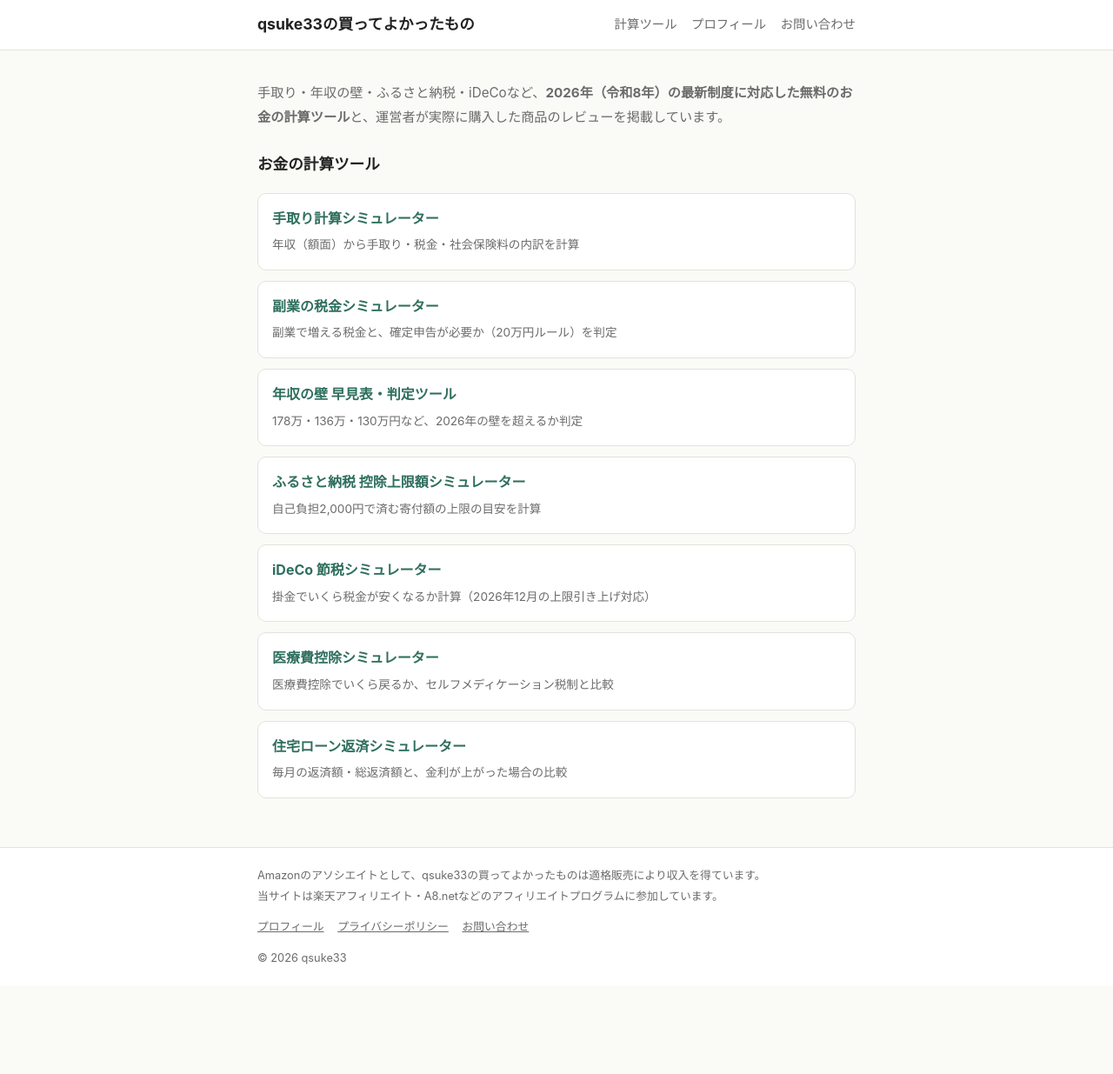
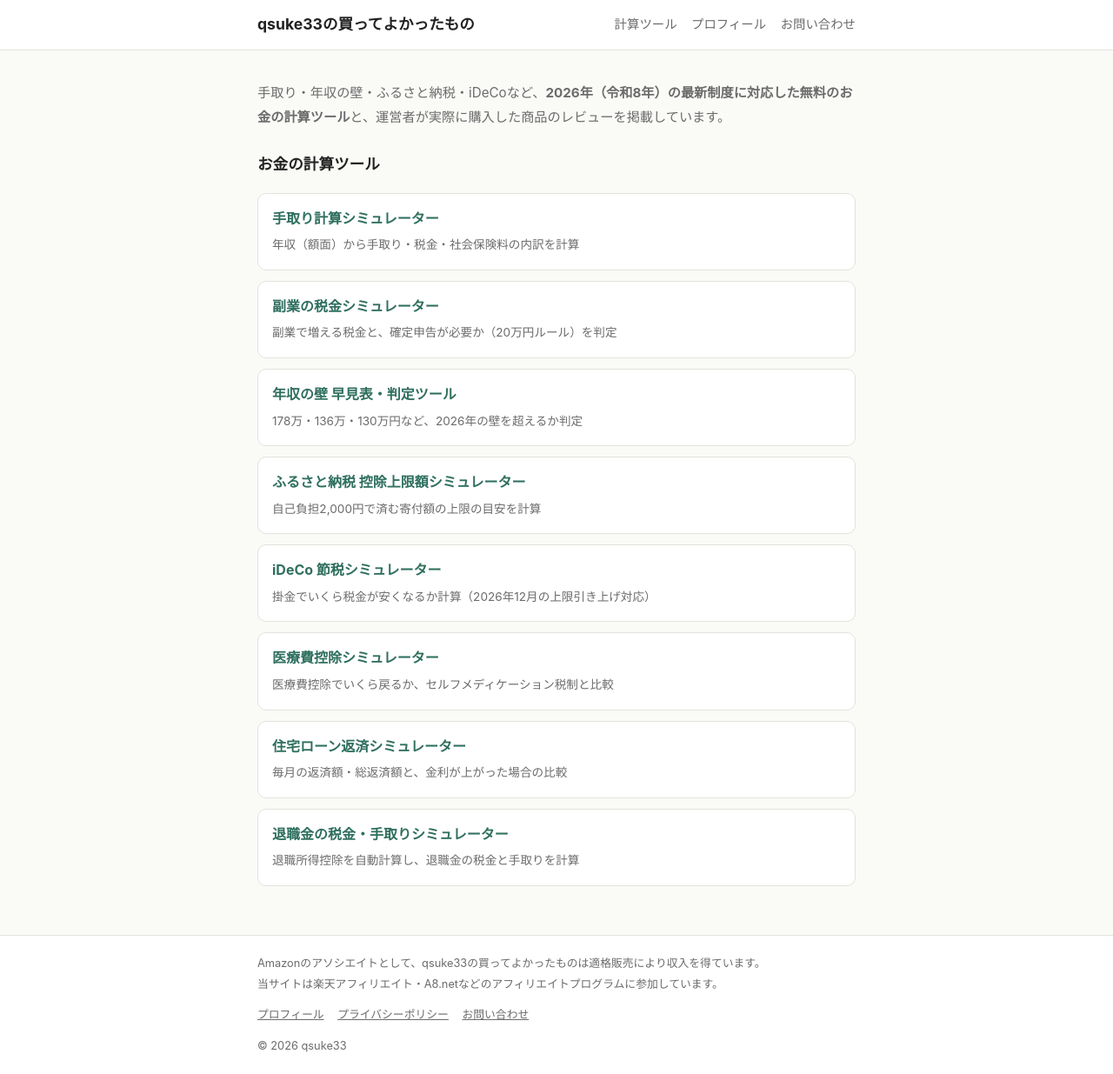
Before and after one commit to qsuke33/qsuke33.github.io, a Jekyll site: the page built from index.html, in a window 1280 px wide. Shown: the whole page at 87% size. Built offline with Jekyll 4.4.1, drawn with Linux system fonts in a browser that asks for light colours; before the commit the page ends 1134 px from its top, so only the background shows below that; part of the change alters nothing that is shown.

Commit message:
退職金の税金・手取りシミュレーターを追加
Co-Authored-By: Claude Opus 5.5 <noreply@anthropic.com>
Claude-Session: https://claude.ai/code/session_01Tt461ja138dTReBfTp5nKs

```diff
--- a/_data/tools.yml
+++ b/_data/tools.yml
@@ -21,3 +21,6 @@
 - url: /tools/loan/
   name: 住宅ローン返済シミュレーター
   summary: 毎月の返済額・総返済額と、金利が上がった場合の比較
+- url: /tools/taishokukin/
+  name: 退職金の税金・手取りシミュレーター
+  summary: 退職所得控除を自動計算し、退職金の税金と手取りを計算
--- /dev/null
+++ b/tools/taishokukin.html
@@ -0,0 +1,100 @@
+---
+layout: default
+title: 退職金の税金・手取りシミュレーター【退職所得控除を自動計算】
+description: 退職金の額と勤続年数から、退職所得控除・所得税・住民税・手取り額を計算します。勤続5年以下の短期退職手当や、申告書を出さなかった場合の源泉徴収（20.42%）との比較にも対応。
+permalink: /tools/taishokukin/
+---
+<article class="page tool">
+  <nav class="crumbs"><a href="{{ '/' | relative_url }}">ホーム</a> › <a href="{{ '/tools/' | relative_url }}">計算ツール</a></nav>
+  <h1 class="post-title">退職金の税金・手取りシミュレーター</h1>
+  <p class="tool-lead">退職金（退職一時金）の額と勤続年数を入れると、<strong>かかる税金と手取り額</strong>を計算します。退職金は税金がとても優遇されていて、多くの人はほとんど税金がかかりません。入力内容はこの端末の中だけで計算し、どこにも送信しません。</p>
+
+  <form id="calc" class="tool-form" onsubmit="return false">
+    <label>退職金の額（額面）
+      <span class="field"><input id="amount" type="number" inputmode="numeric" min="0" step="10" value="2000"> 万円</span>
+    </label>
+    <label>勤続年数
+      <span class="field"><input id="years" type="number" inputmode="numeric" min="1" max="60" step="1" value="30"> 年</span>
+      <small>1年未満の端数は切り上げます（例：22年3か月 → 23年）。</small>
+    </label>
+    <label class="check"><input id="disabled" type="checkbox"> 障害者になったことが直接の原因で退職した</label>
+  </form>
+
+  <section class="tool-result" aria-live="polite">
+    <p class="result-label">退職金の手取り額</p>
+    <p class="result-value"><span id="net">—</span><span class="unit">円</span></p>
+    <p id="result-note" class="result-note"></p>
+    <table class="result-table"><tbody id="breakdown"></tbody></table>
+  </section>
+
+  <div class="post-body">
+    <h2>退職金の税金のしくみ</h2>
+    <p class="formula">課税される額 ＝（退職金 − 退職所得控除）× 1/2</p>
+    <ul>
+      <li><strong>退職所得控除</strong>：勤続20年以下は「40万円×勤続年数」（最低80万円）、20年を超えると「800万円＋70万円×（勤続年数−20年）」。</li>
+      <li>控除を引いた残りの<strong>半分だけ</strong>に税金がかかり、給与など他の所得とは別に計算します（分離課税）。</li>
+      <li>勤続5年以下の場合、控除後の額のうち<strong>300万円を超える部分は半分になりません</strong>（短期退職手当等）。役員として5年以下勤めた場合は全額が半分になりません（このツールは役員以外を前提にしています）。</li>
+    </ul>
+
+    <h2>「退職所得の受給に関する申告書」を必ず出す</h2>
+    <p>会社にこの申告書を出せば、上の計算どおりの税金が天引きされ、<strong>確定申告は不要</strong>です。出さないと、退職金の<strong>20.42%</strong>が一律で源泉徴収されてしまいます（払いすぎた分は確定申告で戻ります）。</p>
+
+    <h2>注意点</h2>
+    <ul>
+      <li>同じ年に複数の会社から退職金を受け取る場合や、前年以前に受け取った退職金・iDeCoなどの一時金と勤続期間が重なる場合は、控除額が調整されます。</li>
+      <li>企業年金を「年金」として分割で受け取る分は、このツールの対象外です（公的年金等の雑所得になります）。</li>
+      <li>住民税は標準税率（10%）で計算しています。</li>
+    </ul>
+    <p class="updated">最終更新：2026年11月27日</p>
+  </div>
+  {% include related-tools.html %}
+</article>
+
+<script>
+(function () {
+  var $ = function (id) { return document.getElementById(id); };
+  var num = function (id) { var v = parseFloat($(id).value); return isFinite(v) && v > 0 ? v : 0; };
+  var yen = function (v) { return Math.round(v).toLocaleString('ja-JP') + '円'; };
+  var BRACKETS = [[1950000, 0.05, 0], [3300000, 0.10, 97500], [6950000, 0.20, 427500], [9000000, 0.23, 636000],
+    [18000000, 0.33, 1536000], [40000000, 0.40, 2796000], [Infinity, 0.45, 4796000]];
+
+  function koujo(years, disabled) {
+    var k = years <= 20 ? Math.max(800000, 400000 * years) : 8000000 + 700000 * (years - 20);
+    return k + (disabled ? 1000000 : 0);
+  }
+
+  function calc() {
+    var amount = num('amount') * 10000, years = Math.ceil(num('years'));
+    if (!amount || !years) { $('net').textContent = '—'; $('breakdown').innerHTML = ''; $('result-note').textContent = ''; return; }
+    var k = koujo(years, $('disabled').checked);
+    var rest = Math.max(0, amount - k), taxable;
+    if (years <= 5 && rest > 3000000) taxable = 1500000 + (rest - 3000000);
+    else taxable = rest / 2;
+    taxable = Math.floor(taxable / 1000) * 1000;
+
+    var b = BRACKETS.filter(function (x) { return taxable <= x[0]; })[0];
+    var incomeTax = taxable > 0 ? Math.floor((taxable * b[1] - b[2]) * 1.021) : 0;
+    var jumin = Math.floor(taxable * 0.10 / 100) * 100;
+    var net = amount - incomeTax - jumin;
+    var noForm = Math.floor(amount * 0.2042);
+
+    $('net').textContent = Math.round(net).toLocaleString('ja-JP');
+    $('result-note').textContent = taxable === 0
+      ? '退職所得控除の範囲内なので、税金はかかりません。'
+      : '税金は退職金の' + ((incomeTax + jumin) / amount * 100).toFixed(1) + '%です。';
+    var rows = [
+      ['退職所得控除', yen(k)],
+      ['課税される額（控除後' + (years <= 5 && rest > 3000000 ? '・300万円超は全額' : 'の1/2') + '）', yen(taxable)],
+      ['所得税（復興特別所得税を含む）', yen(incomeTax)],
+      ['住民税', yen(jumin)],
+      ['参考：申告書を出さなかった場合の源泉徴収', yen(noForm) + '（＋住民税）'],
+      ['手取り額', yen(net)]
+    ];
+    $('breakdown').innerHTML = rows.map(function (x) { return '<tr><td>' + x[0] + '</td><td>' + x[1] + '</td></tr>'; }).join('');
+  }
+
+  $('calc').addEventListener('input', calc);
+  $('calc').addEventListener('change', calc);
+  calc();
+})();
+</script>
```
